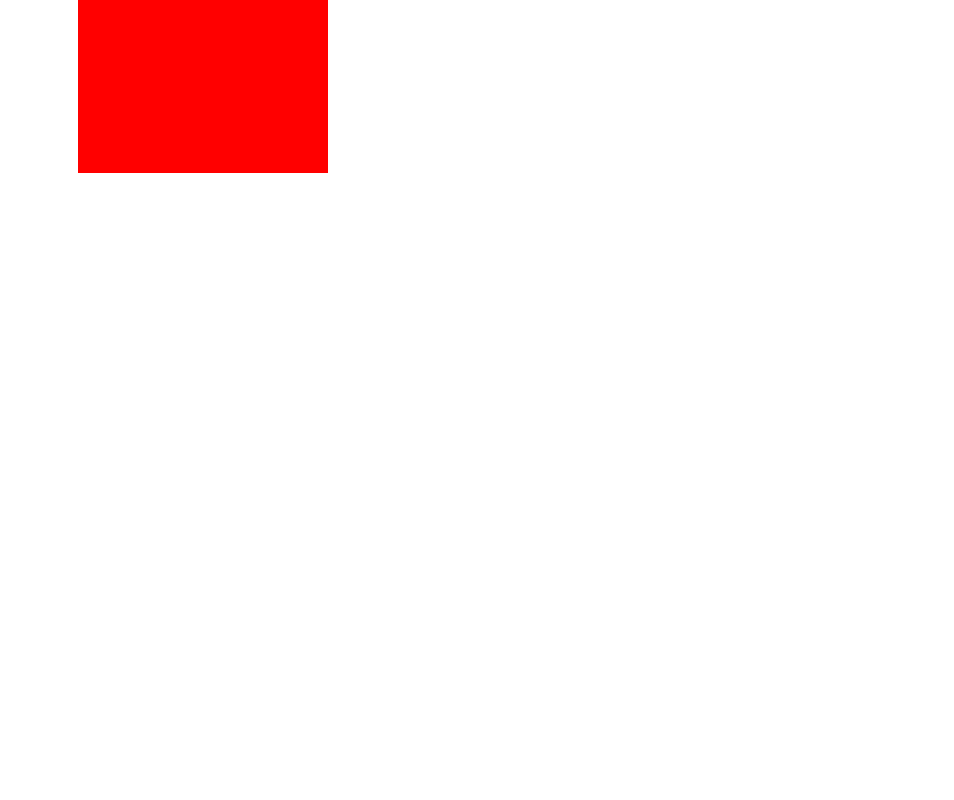
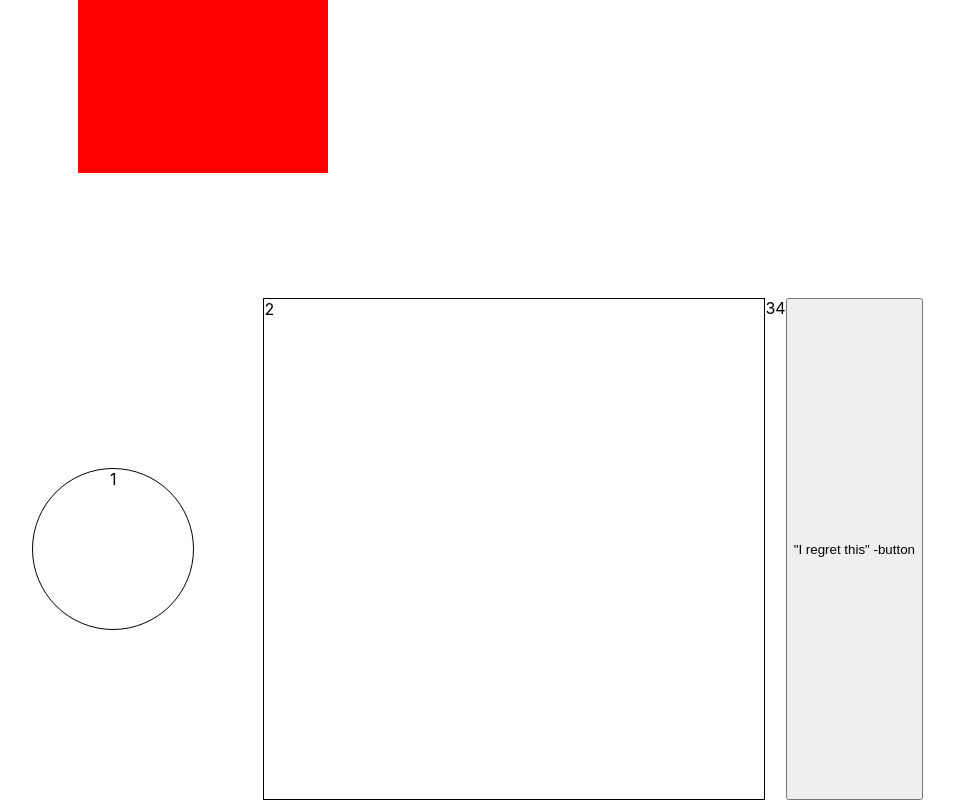
Before and after one commit to Feope/Din19SP_TP, a React (Create React App) app in the folder Frontend/: page / in a window 1280 px wide. Shown: the part 1194-1994 px from the top of the page, without its empty margins (197-1151 px from the left). Before the commit the page ends 1492 px from the top, so only its background shows below. Built offline with nearby package versions, Linux system fonts and the light colour scheme.

Commit message:
started on user page

```diff
--- a/Frontend/src/App.js
+++ b/Frontend/src/App.js
@@ -2,6 +2,7 @@ import React, { Component } from 'react';
 import Header from './components/header';
 import ForumTopicContainer from './components/ForumTopicContainer'
 import './App.css';
+import User from './components/User'
 
 export default class App extends Component {
   constructor ()
@@ -17,7 +18,8 @@ export default class App extends Component {
     return (
       <div className="appContainer">
         <div><Header/></div>
-        <ForumTopicContainer/>
+        <div><ForumTopicContainer/></div>
+        <div><User/></div>
       </div>
     )
   }
--- /dev/null
+++ b/Frontend/src/components/User.js
@@ -0,0 +1,16 @@
+import React from 'react'
+import styles from './user.module.css'
+
+export default function User(){
+    return (
+        <>
+            <div className={styles.UserContainer}>
+                <div className={styles.ProfilePic}>1</div>
+                <div className={styles.InfoPanel}>2</div>
+                <div className={styles.UserMedals}>3</div>
+                <div className={styles.history}>4</div>
+                <button className={styles.DeleteButton}>"I regret this" -button</button>
+            </div>
+        </>
+    )
+}
--- /dev/null
+++ b/Frontend/src/components/user.module.css
@@ -0,0 +1,28 @@
+.UserContainer{
+    width: auto;
+    vertical-align: middle;
+    position: relative;
+    top: 50px;
+    margin: auto;
+    display: flex;
+    flex-wrap: wrap;
+}
+
+.ProfilePic{
+    text-align: center;
+    height: 160px;
+    width: 160px;
+    border: 1px solid black;
+    border-radius: 50%;
+    vertical-align: middle;
+    position: relative;
+    margin: auto;
+}
+
+.InfoPanel{
+    width: 500px;
+    height: 500px;
+    border: 1px solid black;
+    vertical-align: middle;
+    position: relative;
+}
```
